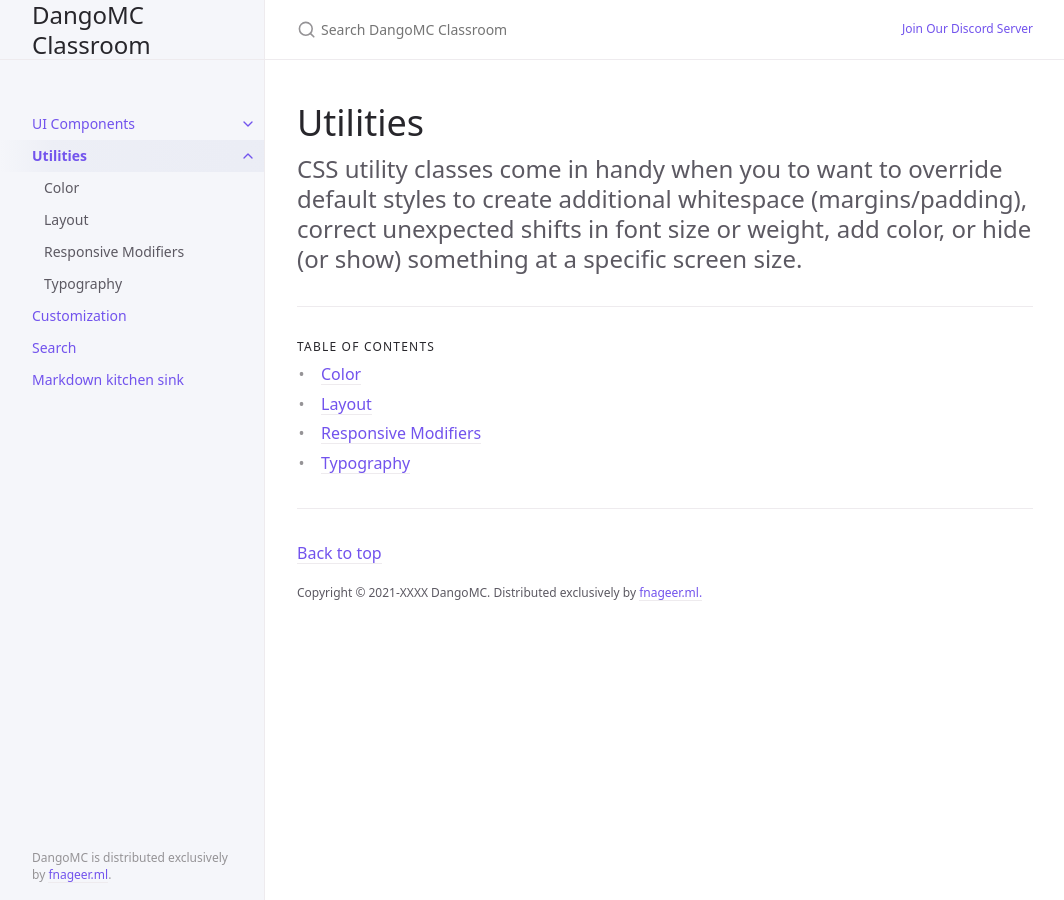
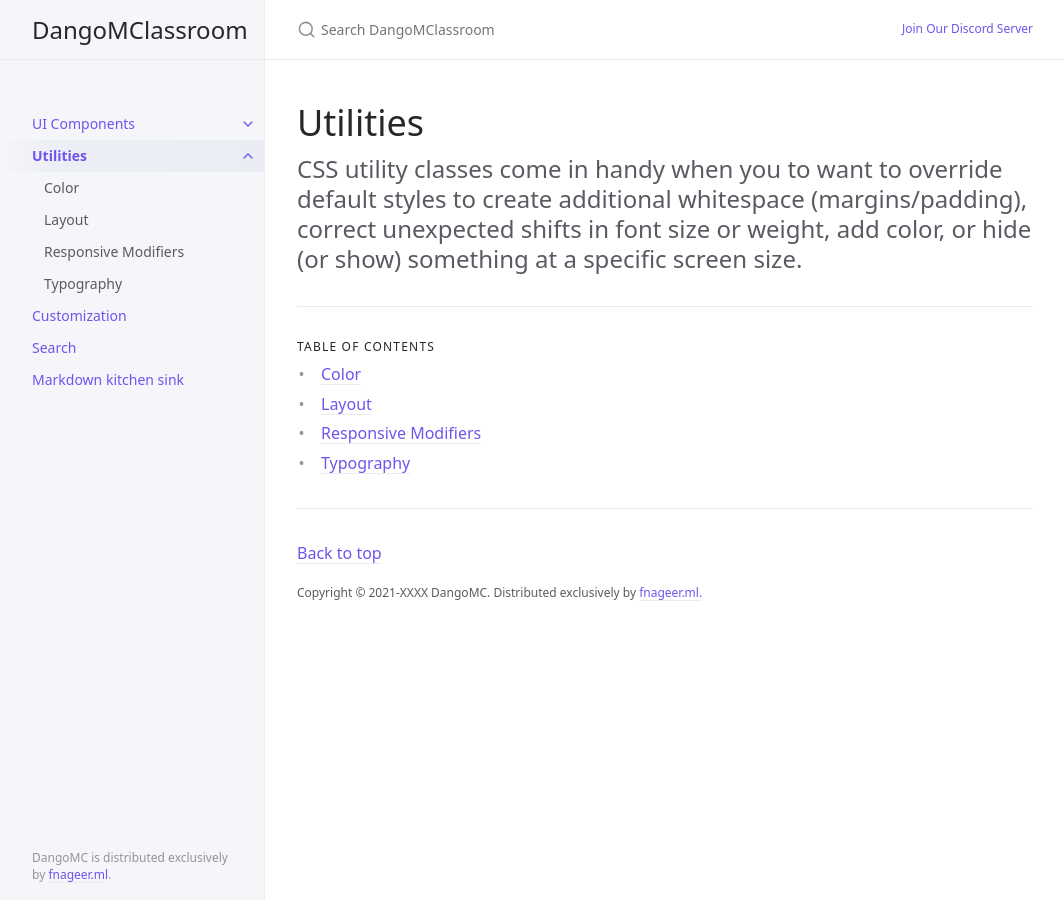
Before and after one commit to PlayDangoMC/classroom, a Jekyll site: the page built from docs/utilities/utilities.md, in a window 1280 px wide. Shown: the whole page, without its empty margins (107-1171 px from the left). Built offline with Jekyll 4.4.1, drawn with Linux system fonts in a browser that asks for light colours.

Commit message:
update name prob

```diff
--- a/_config.yml
+++ b/_config.yml
@@ -13,7 +13,7 @@
 # you will see them accessed via {{ site.title }}, {{ site.github_repo }}, and so on.
 # You can create any custom variable you would like, and they will be accessible
 # in the templates via {{ site.myvariable }}.
-title: DangoMC Classroom
+title: DangoMClassroom
 description: Learn and Teach Minecraft with free Guides and Downloads from DangoMC.
 baseurl: "" # the subpath of your site, e.g. /blog
 url: "https://classroom.dangomc.ga/" # the base hostname & protocol for your site, e.g. http://example.com
```
